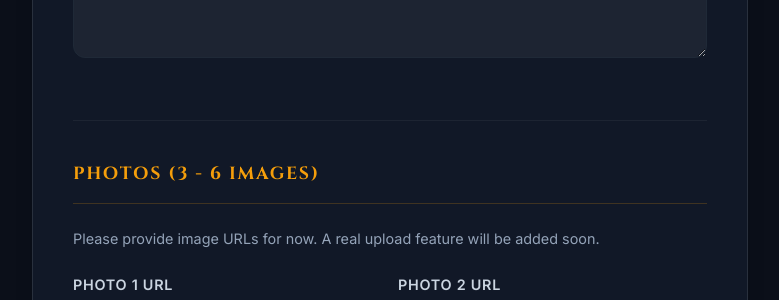
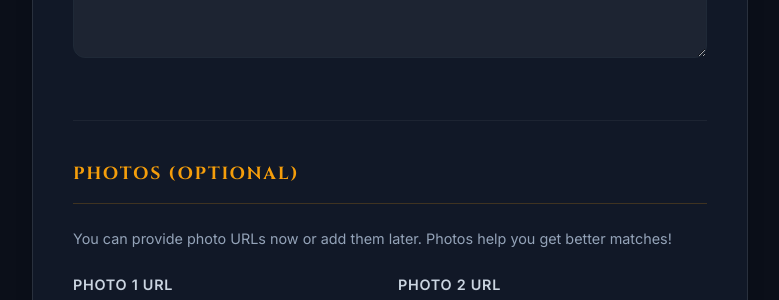
Before and after one commit to DevOpsWithG/matrimonial-website, a Next.js app in the folder sagar_matrimony/frontend/: page /dashboard/create-profile in a window 1280 px wide. Shown: the part 2445-2745 px from the top of the page, without its empty margins (250-1029 px from the left). Built offline with nearby package versions, Linux system fonts and the light colour scheme.

Commit message:
added new files

```diff
--- a/sagar_matrimony/frontend/src/app/dashboard/create-profile/page.js
+++ b/sagar_matrimony/frontend/src/app/dashboard/create-profile/page.js
@@ -74,9 +74,6 @@ export default function CreateProfilePage() {
         try {
             // Clean up photos (remove empty strings)
             const cleanPhotos = formData.photos.filter(p => p.trim() !== '');
-            if (cleanPhotos.length < 3) {
-                throw new Error('Please provide at least 3 photos (links for now).');
-            }
 
             // Serialize family details
             const familyDetailsString = JSON.stringify(formData.family_members);
@@ -323,9 +320,9 @@ export default function CreateProfilePage() {
 
                         {/* Photos */}
                         <div className={styles.section}>
-                            <h3>Photos (3 - 6 images)</h3>
+                            <h3>Photos (Optional)</h3>
                             <p style={{ color: 'var(--slate-400)', fontSize: '0.9rem', marginBottom: '1.5rem' }}>
-                                Please provide image URLs for now. A real upload feature will be added soon.
+                                You can provide photo URLs now or add them later. Photos help you get better matches!
                             </p>
                             <div className={styles.photosGrid} style={{ display: 'grid', gridTemplateColumns: '1fr 1fr', gap: '1rem' }}>
                                 {formData.photos.map((photo, index) => (
@@ -336,7 +333,6 @@ export default function CreateProfilePage() {
                                             value={photo}
                                             onChange={(e) => handlePhotoChange(index, e.target.value)}
                                             placeholder={`URL for photo ${index + 1}`}
-                                            required={index < 3}
                                         />
                                     </div>
                                 ))}
```
